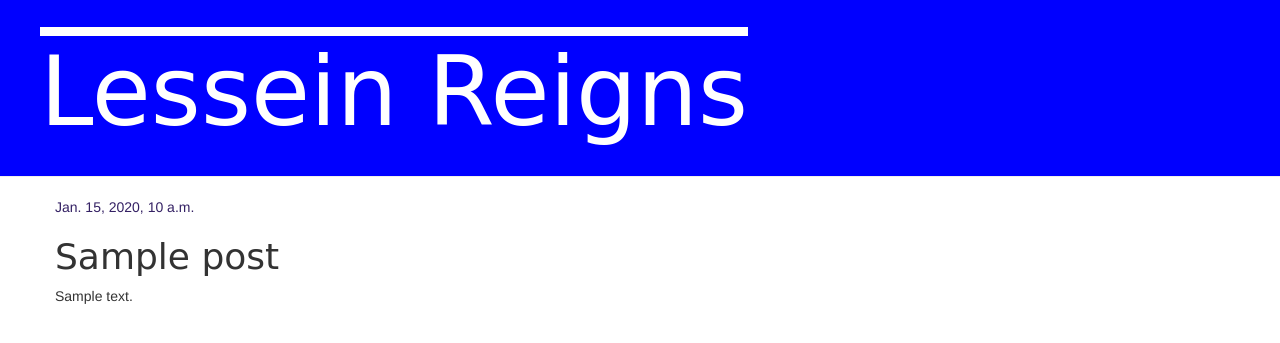
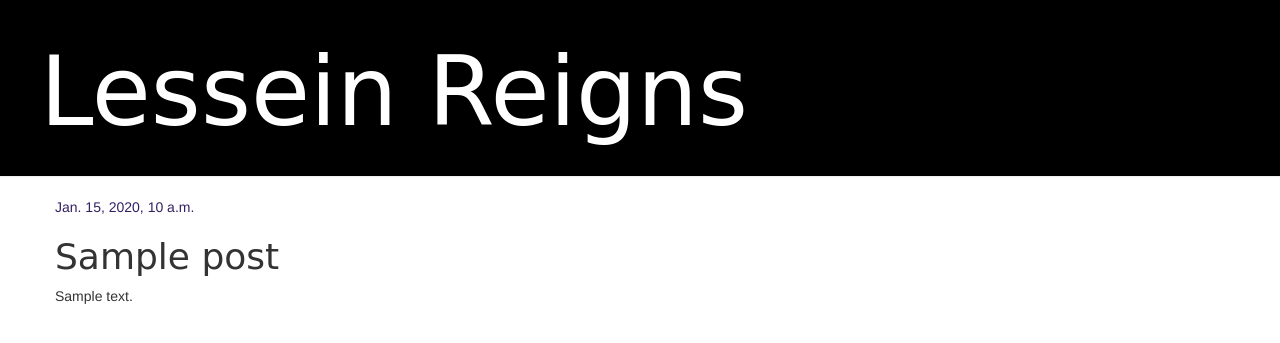
Before and after one commit to LesseinReigns/My-first-blog, a Django app: page /post/1/ in a window 1280 px wide. Shown: the top 343 px of the page. Run offline with Django 3.2, Linux system fonts and the light colour scheme; tables that the repository leaves empty hold one stand-in row (values such as "Sample post"); some libraries are stand-ins or nearby versions.

Commit message:
Added view and template for detailed blog post as well as CSS for the site.

```diff
--- a/blog/static/css/blog.css
+++ b/blog/static/css/blog.css
@@ -1,18 +1,18 @@
 .page-header {
-background-color: blue;
+background-color: black;
 margin-top: 0;
 padding: 20px 20px 20px 40px;
 }
 .page-header h1, .page-header h1 a, .page-header h1 a:visited, .page-header h1 a:active {
 color: #ffffff;
 font-size: 72pt;
-text-decoration: overline;
+text-decoration: none;
 }
 .content {
 margin-left: 40px;
 }
 h1, h2, h3, h4 {
-font-family: 'Lucida Calligraphy', cursive;
+font-family: 'Monotype', cursive;
 }
 .date {
 color: #342164;
@@ -33,6 +33,5 @@ margin-right: 20px;
 margin-bottom: 70px;
 }
 .post h1 a, .post h1 a:visited {
-color: #45;
+color: #000000;
 }
-{background-image: Australia-011}
```
